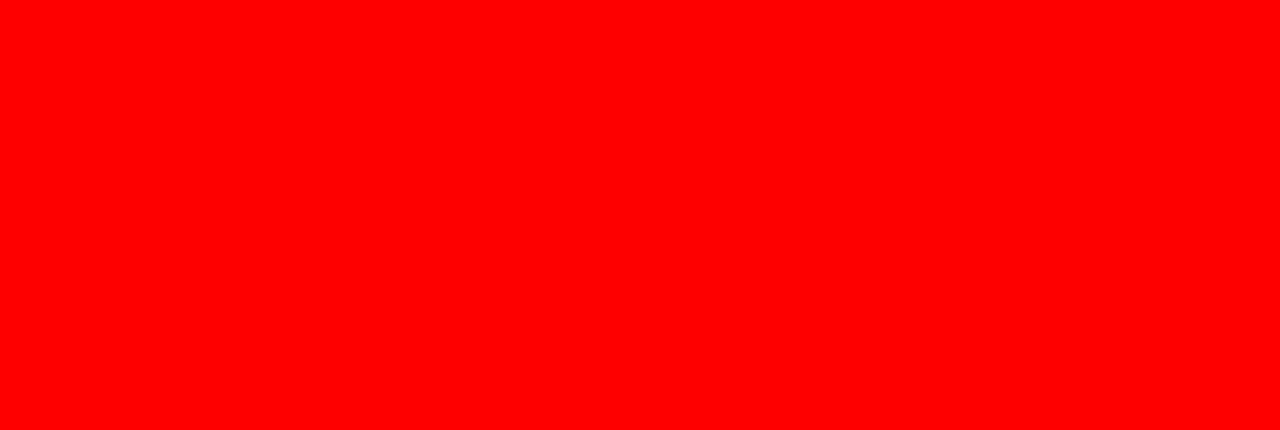
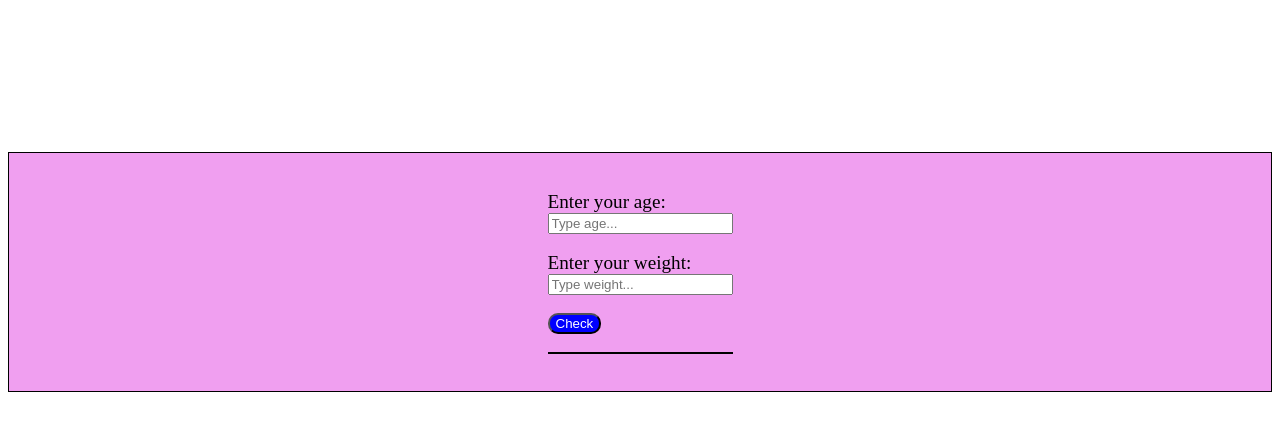
Before and after one commit to its-mohd-kaif/js-forms, a plain HTML site: page src/index.html in a window 1280 px wide. Drawn offline with Linux system fonts and the light colour scheme.

Commit message:
first commit

```diff
--- a/src/index.html
+++ b/src/index.html
@@ -1,14 +1,38 @@
 <!DOCTYPE html>
 <html lang="en">
-<head>
-    <meta charset="UTF-8">
-    <meta http-equiv="X-UA-Compatible" content="IE=edge">
-    <meta name="viewport" content="width=device-width, initial-scale=1.0">
+  <head>
+    <meta charset="UTF-8" />
+    <meta http-equiv="X-UA-Compatible" content="IE=edge" />
+    <meta name="viewport" content="width=device-width, initial-scale=1.0" />
     <title>Js Forms</title>
-    <link rel="stylesheet" href="style.css">
-</head>
-<body>
+    <link rel="stylesheet" href="style.css" />
+  </head>
+  <body>
+    <div class="container">
+        <form action="#">
+          <label class="age-value">Enter your age: </label><br />
+          <input
+            type="number"
+            placeholder="Type age... "
+            id="age"
+          /><br /><br />
 
-</body>
-<script src="index.js"></script>
+          <label class="weight-value">Enter your weight: </label><br />
+          <input
+            type="number"
+            placeholder="Type weight... "
+            id="weight"
+          /><br /><br />
+
+          <input
+            type="button"
+            value="Check"
+            id="check"
+            onClick="calculate();"
+          />
+          <h3 id="output"></h3>
+        </form>
+    </div>
+  </body>
+  <script src="index.js"></script>
 </html>
--- a/src/index.js
+++ b/src/index.js
@@ -1 +1,49 @@
-console.log("Hello");
+function calculate() {
+  var value1 = document.getElementById("age").value;
+  var value2 = document.getElementById("weight").value;
+
+  if (value1 < 5 || value1 > 21 || value2 < 15 || value2 > 40) {
+    document.getElementById("output").innerHTML =
+      "Please enter value in given range!!";
+  }
+
+  if (value1 >= 5 && value1 <= 7) {
+    if (value2 >= 15 && value2 <= 20) {
+      document.getElementById("output").innerHTML = "Your Weight is Perfect :)";
+    } else if (value2 < 15) {
+      document.getElementById("output").innerHTML = "Under Weight";
+    } else if (value2 > 20) {
+      document.getElementById("output").innerHTML = "Over Weight";
+    }
+  }
+
+  if (value1 >= 8 && value1 <= 10) {
+    if (value2 >= 21 && value2 <= 25) {
+      document.getElementById("output").innerHTML = "Your Weight is Perfect :)";
+    } else if (value2 < 21) {
+      document.getElementById("output").innerHTML = "Under Weight";
+    } else if (value2 > 25) {
+      document.getElementById("output").innerHTML = "Over Weight";
+    }
+  }
+
+  if (value1 >= 11 && value1 <= 15) {
+    if (value2 >= 26 && value2 <= 30) {
+      document.getElementById("output").innerHTML = "Your Weight is Perfect :)";
+    } else if (value2 < 26) {
+      document.getElementById("output").innerHTML = "Under Weight";
+    } else if (value2 > 30) {
+      document.getElementById("output").innerHTML = "Over Weight";
+    }
+  }
+
+  if (value1 >= 16 && value1 <= 20) {
+    if (value2 >= 31 && value2 <= 40) {
+      document.getElementById("output").innerHTML = "Your Weight is Perfect :)";
+    } else if (value2 < 31) {
+      document.getElementById("output").innerHTML = "Under Weight";
+    } else if (value2 > 40) {
+      document.getElementById("output").innerHTML = "Over Weight";
+    }
+  }
+}
--- a/src/style.css
+++ b/src/style.css
@@ -1,3 +1,36 @@
-body{
-    background-color: red;
+.container {
+  margin-top: 12%;
+  padding-top: 3%;
+  border: 1px solid black;
+  background-color: rgb(240, 159, 240);
+  display: flex;
+  justify-content: center;
+  height: 200px;
 }
+.age {
+  display: flex;
+}
+.value {
+  display: flex;
+  padding: 1px 2px;
+}
+.age-value {
+  font-size: larger;
+  padding-top: 8px;
+  margin-right: 10px;
+}
+.weight-value {
+  font-size: larger;
+  padding-top: 8px;
+  margin-right: 10px;
+}
+#output {
+  background-color: rgb(198, 255, 129);
+  border: 1px solid black;
+}
+#check {
+  border-radius: 10px;
+  background-color: blue;
+  color: white;
+  font-family: sans-serif;
+}
```
